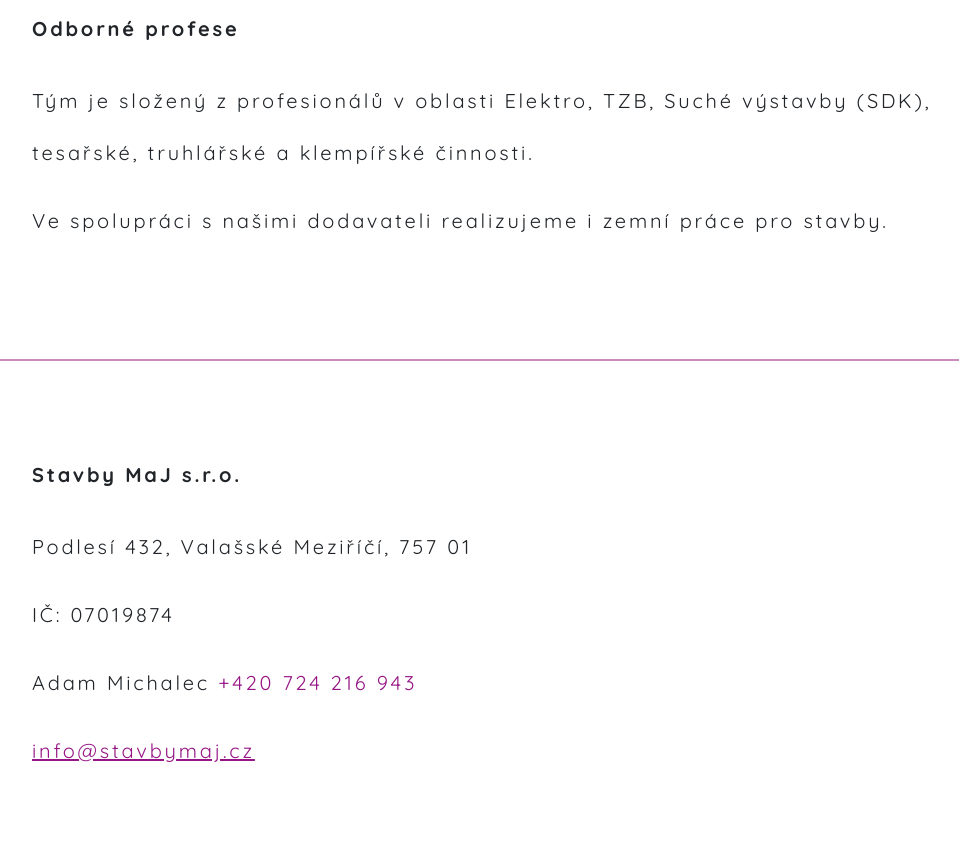
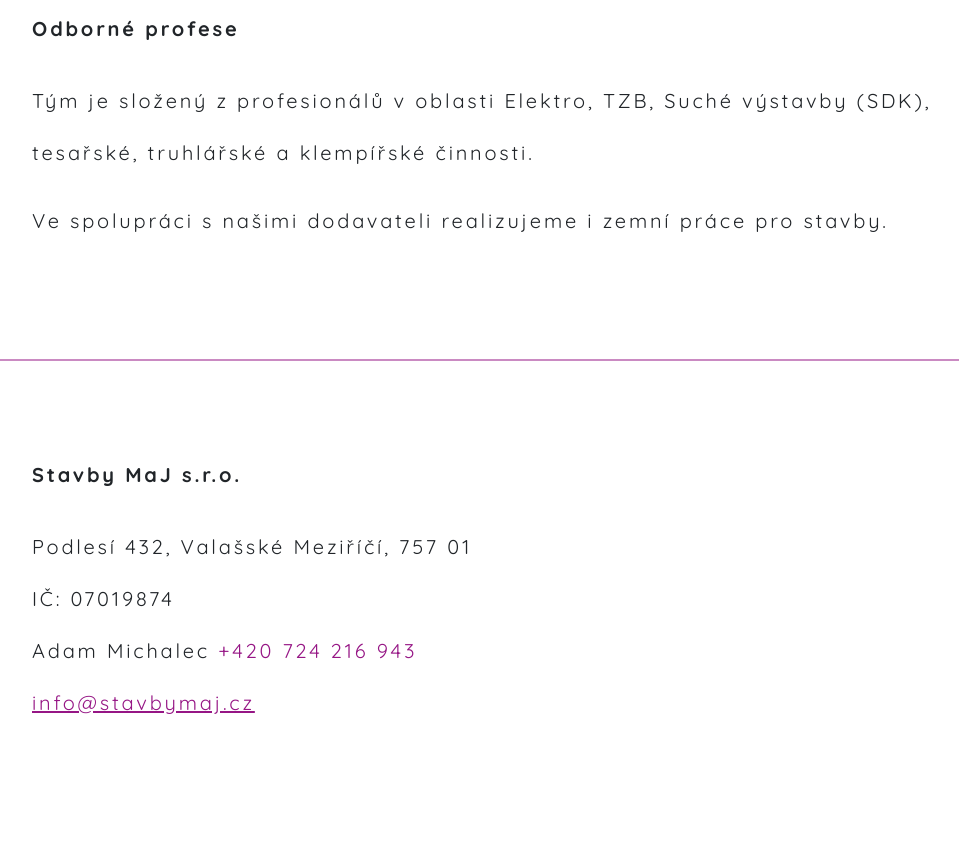
Before and after one commit to janfluksa/website-stavbymaj.cz, a website built with Vite: page index.html in a window 1280 px wide. Shown: the part 1331-2196 px from the top of the page, without its empty margins (156-1115 px from the left). After the commit the page ends 2148 px from the top, so only its background shows below. Built offline with nearby package versions, Linux system fonts and the light colour scheme.

Commit message:
Oprava vysky radku

```diff
--- a/index.html
+++ b/index.html
@@ -78,10 +78,10 @@
 
                     <h2 aria-label="Společnost Stavby Máj SRO">Stavby MaJ s.r.o.</h2>
                     <address>
-                        <p>Podlesí 432, Valašské Meziříčí, 757 01</p>
-                        <p>IČ: 07019874</p>
-                        <p>Adam Michalec <a class="tel" href="tel:+420724216943" aria-label="Telefonní číslo: 724-216-943">+420 724 216 943</a></p>
-                        <p><a class="mail" href="mailto:info@stavbymaj.cz" aria-label="E-mail: info@ stavby máj .cz">info@stavbymaj.cz</a></p>
+                        <p class="m-0">Podlesí 432, Valašské Meziříčí, 757 01</p>
+                        <p class="m-0">IČ: 07019874</p>
+                        <p class="m-0">Adam Michalec <a class="tel" href="tel:+420724216943" aria-label="Telefonní číslo: 724-216-943">+420 724 216 943</a></p>
+                        <p class="m-0"><a class="mail" href="mailto:info@stavbymaj.cz" aria-label="E-mail: info@ stavby máj .cz">info@stavbymaj.cz</a></p>
                     </address>
 
                 </div>
```
